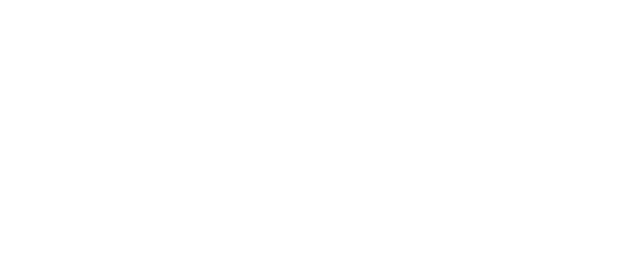
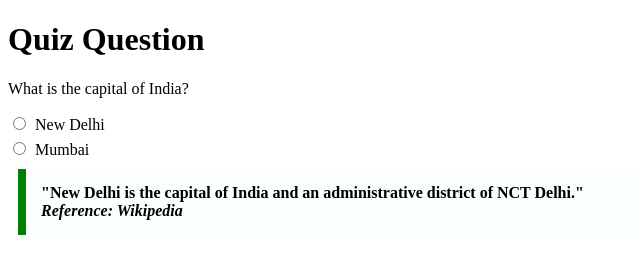
Before and after one commit to acciojob/trivia-jaiswalshivani02, a website: page main.html in a window 1280 px wide. Shown: the whole page, without its empty margins (0-640 px from the left). Drawn offline with Linux system fonts and the light colour scheme.

Commit message:
created a submission

```diff
--- a/main.html
+++ b/main.html
@@ -1,16 +1,52 @@
 <!DOCTYPE html>
+<html lang="en">
+<head>
+    <meta charset="UTF-8">
+    <meta name="viewport" content="width=device-width, initial-scale=1.0">
+    <title>Quiz Question</title>
+    <style>
+        /* Styling for the blockquote */
+        blockquote {
+            max-width: 600px;
+            margin: 10px;
+            padding: 15px;
+            border-left: 8px solid green;
+            background-color: #f8fffe;
+            font-weight: bold;
+        }
 
-<html>
+        /* Style for radio buttons */
+        input[type="radio"] {
+            margin-right: 5px;
+        }
 
-<head>
-	<link rel="stylesheet" href="styles.css">
+        /* Style for the label of radio buttons */
+        label {
+            display: block;
+            margin-bottom: 5px;
+        }
+    </style>
 </head>
+<body>
+    <h1>Quiz Question</h1>
 
-<body>
-	<!-- the entire body must be written by student -->
-    <script type="text/javascript" src="./script.js">
-</script>
+    <!-- Question -->
+    <p>What is the capital of India?</p>
 
+    <!-- Options with radio buttons -->
+    <form>
+        <label>
+            <input type="radio" name="capital" value="New Delhi"> New Delhi
+        </label>
+        <label>
+            <input type="radio" name="capital" value="Mumbai"> Mumbai
+        </label>
+    </form>
+
+    <!-- Quotation using blockquote -->
+    <blockquote>
+        "New Delhi is the capital of India and an administrative district of NCT Delhi."
+        <cite>Reference: Wikipedia</cite>
+    </blockquote>
 </body>
-
 </html>
```
